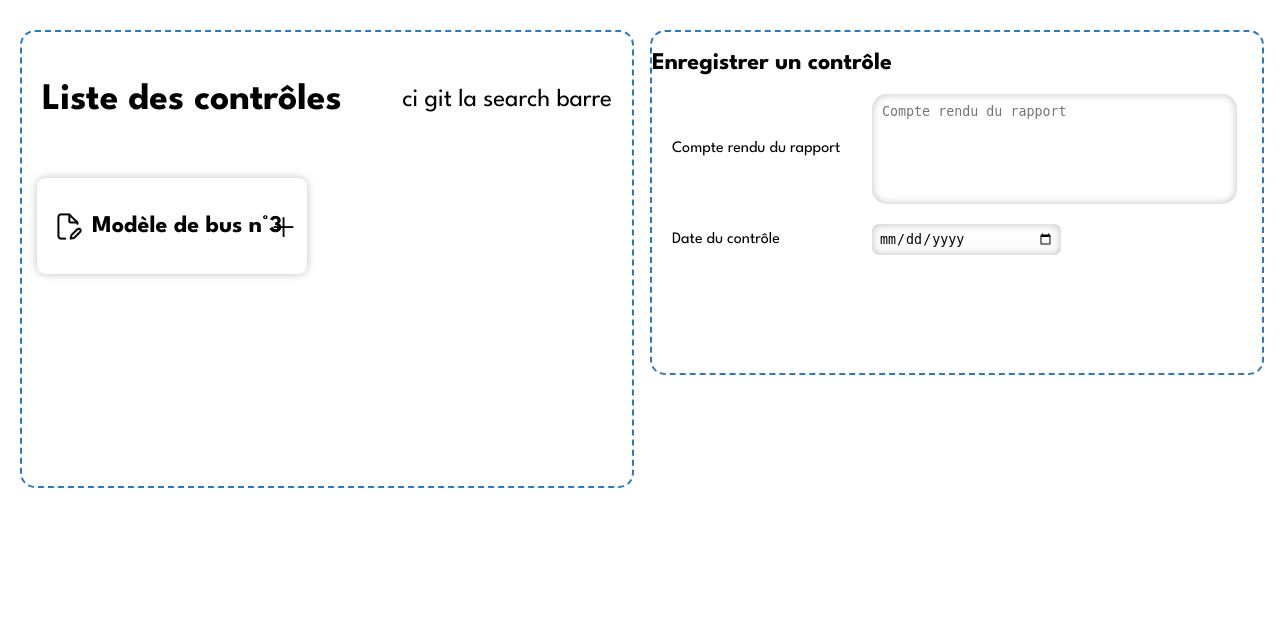
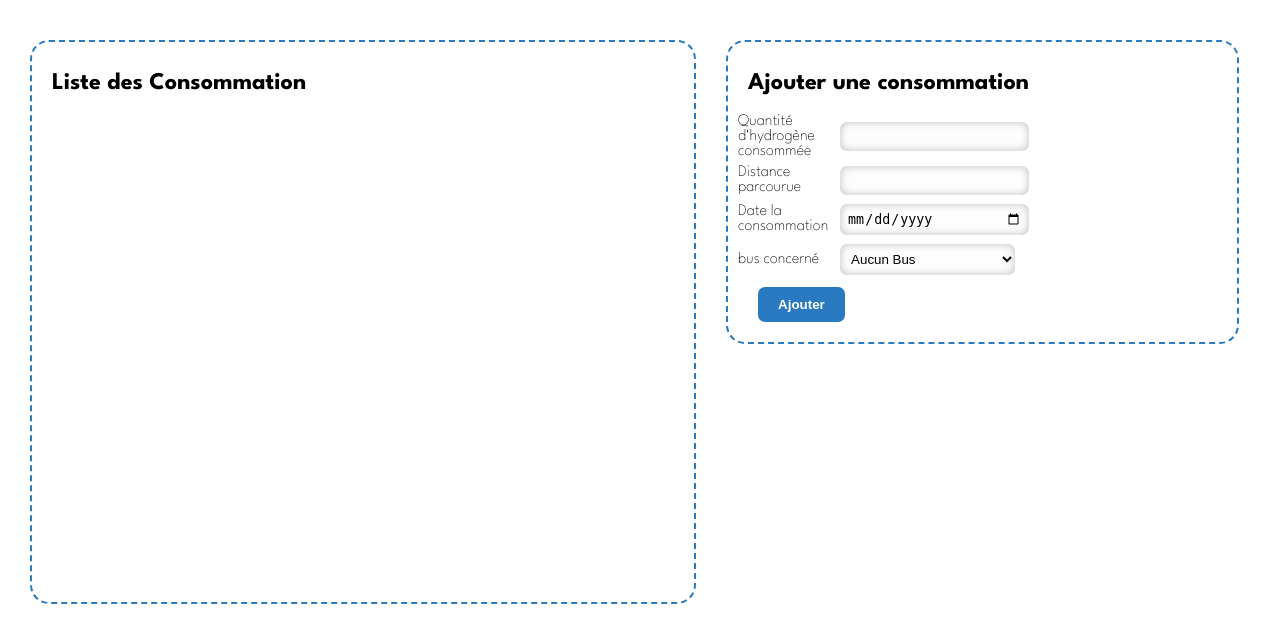
Before and after one commit to lynn2910/Hydro-Bus-Belfortain, a Flask app: page /consommation/show in a window 1280 px wide. Shown: the part 60-703 px from the top of the page. Run offline with Flask 3, Linux system fonts and the light colour scheme; parts of the project's set-up code (start-up, migrations or seed data) failed here and were passed over.

Commit message:
Update show_consommation.html
ma partie

```diff
--- a/templates/consommation/show_consommation.html
+++ b/templates/consommation/show_consommation.html
@@ -1,35 +1,38 @@
 {% extends 'layout.html' %}
 
 {% block title %}
-    <title>Contrôles | HydroBus</title>
+    <title>Consommation | HydroBus</title>
 {% endblock %}
-
-{% block stylesheets %}
-    <link rel="stylesheet" type="text/css" href="/styles/controle.css">
-{%  endblock %}
 
 {% block body %}
 <main>
-<section class="list-control">
-    <div class="head-text">
-        <h1>Liste des contrôles</h1>
-        <div class="serach_bar">
-            <p>ci git la search barre</p>
+    <div class="row_flex page_formatter">
+        <div class="big_docker models_list width_70">
+            <h2>Liste des Consommation</h2>
+
+            <div class=" list_container">
+                <div class="list">
+                    <!-- Boucle for pour tous les réservoirs en fonction du paramétrage (filtrage)-->
+                    {% for consommation in consommations %}
+                    <details class="card drop_shadow">
+                            <summary>
+                                <img src="./static/images/conso.svg" alt="">
+                                <h3>Consommation n°{{ Consomme["id_consommation"]}} ({{ Consomme["date_consommation"] }}) Bus-{{ Consomme["id_bus"] }}</h3>
+                            </summary>
+                            <div class="body">
+                            <div class="row_flex">
+                                <div class="left">
+                                <div class="info">
+                                    <h4>Date</h4>
+                                    <p>{{ Consomme["date_consommation"]}}</p>
+                                </div>
+                                <div class="info">
+                                    <h4>Bus</h4>
+                                    <p>bus-{{ Consomme["nom_bus"] }}</p>
                                 </div>
                             </div>
-
-    <section class="list list-control-body">
-        <details class="card">
-            <summary>
-                <img src="/images/Vector.png" alt="">
-                <p>Modèle de bus n°3</p>
-            </summary>
-            <div class="body">
-                <section class="date">
-                    <h3>Date:</h3>
-                    <p>01/01/1990</p>
-                </section>
-                <section class="edit">
+                            <div class="right i_love_you">
+                                <div class="card_actions">
                                     <svg class="popup_delete" viewBox="0 0 21 24" fill="none" xmlns="http://www.w3.org/2000/svg">
                                         <path d="M17.625 4.66667L16.6739 19.3491C16.5907 20.635 16.549 21.278 16.2792 21.7656C16.0416 22.1948 15.6832 22.5398 15.2513 22.7553C14.7608 23 14.1346 23 12.8824 23H8.1176C6.86538 23 6.23927 23 5.74868 22.7553C5.31676 22.5398 4.9584 22.1948 4.72082 21.7656C4.45096 21.278 4.40931 20.635 4.32602 19.3491L3.375 4.66667M1 4.66667H20M15.25 4.66667L14.9287 3.67431C14.6172 2.71264 14.4614 2.2318 14.1726 1.87631C13.9175 1.56238 13.59 1.31939 13.22 1.16962C12.8009 1 12.3086 1 11.3236 1H9.67635C8.69144 1 8.1991 1 7.78004 1.16962C7.41003 1.31939 7.08247 1.56238 6.82741 1.87631C6.53856 2.2318 6.38284 2.71264 6.07139 3.67431L5.75 4.66667" stroke="#F44343" stroke-width="2" stroke-linecap="round" stroke-linejoin="round"></path>
                                     </svg>
@@ -37,53 +40,119 @@
                                         <path d="M22.0795 5.9141L11.649 16.3628C10.6103 17.4033 7.52709 17.8852 6.83829 17.1952C6.14948 16.5051 6.61962 13.4165 7.65829 12.376L18.0997 1.91639C18.3572 1.63497 18.6689 1.40876 19.0162 1.25137C19.3633 1.09398 19.7388 1.00866 20.1198 1.00063C20.5007 0.992597 20.8794 1.06197 21.2329 1.20458C21.5864 1.3472 21.9074 1.56011 22.1765 1.83042C22.4455 2.10073 22.6572 2.42284 22.7986 2.77733C22.9399 3.13184 23.0083 3.51134 22.9992 3.89298C22.9901 4.27462 22.9039 4.6505 22.7459 4.99786C22.5878 5.34522 22.3611 5.65692 22.0795 5.9141Z" stroke="#2A7AC1" stroke-width="2" stroke-linecap="round" stroke-linejoin="round"></path>
                                         <path d="M10.8401 3.2854H5.37336C4.21347 3.2854 3.10116 3.74696 2.28099 4.56857C1.46083 5.39017 1 6.50449 1 7.66642V18.619C1 19.7809 1.46083 20.8952 2.28099 21.7168C3.10116 22.5384 4.21347 23 5.37336 23H17.4001C19.8164 23 20.6801 21.0285 20.6801 18.619V13.1427" stroke="#2A7AC1" stroke-width="2" stroke-linecap="round" stroke-linejoin="round"></path>
                                     </svg>
-                </section>
-                <section class="reservoir">
-                    <h3>Réservoir:</h3>
-                    <p>n°8</p>
-                </section>
-                <section class="compte_rendu">
-                    <h3>Compte rendu:</h3>
-                    <p>Lorem ipsum, dolor sit amet consectetur adipisicing elit. Id voluptatum sit repellendus voluptas recusandae enim nemo, voluptatem non. Eum, quasi placeat. Rerum dolorum voluptas provident quo voluptate, delectus consectetur nesciunt.</p>
-                </section>
+                                </div>
+                            </div>
+                            </div>
+                            <div class="full">
+                                <div class="info">
+                                    <h4>Quantité d'hydrogène consommée</h4>
+                                    <p>{{ Consomme["qt_hydrogène"]}}</p>
+                                </div>
+                            </div>
+                                <div class="full">
+                                <div class="info">
+                                    <h4>Distance parcourue</h4>
+                                    <p>{{ Consomme["distance_conso"]}}</p>
+                                </div>
+                            </div>
                         </div>
                         <div class="popup edit">
                             <div class="content">
-                    <h1>AAAAAAAAA</h1>
+                                <div class="popup_head">
+                                    <h2>Modification d’une consommation</h2>
                                     <div class="popup_close">
                                         <svg  viewBox="0 0 47 47" fill="none" xmlns="http://www.w3.org/2000/svg">
                                             <path d="M1.3006 1.30057C-0.433532 3.0347 -0.433532 5.84622 1.3006 7.58034L17.2202 23.5L1.3006 39.4198C-0.433532 41.1538 -0.433532 43.9655 1.3006 45.6996C3.03469 47.4335 5.84625 47.4335 7.58032 45.6996L23.5 29.7796L39.4198 45.6996C41.1539 47.4335 43.9656 47.4335 45.6995 45.6996C47.4335 43.9655 47.4335 41.1538 45.6995 39.4198L29.7796 23.5L45.6995 7.58039C47.4335 5.84631 47.4335 3.03474 45.6995 1.30065C43.9651 -0.433479 41.1539 -0.433479 39.4198 1.30065L23.5 17.2202L7.58032 1.30057C5.84625 -0.433522 3.03469 -0.433522 1.3006 1.30057Z" fill="black"></path>
                                         </svg>
                                     </div>
                                 </div>
+                                <p>consommation n°{{ Consomme["id_consommation"] }} ({{ Consomme["date_consommation"] }})</p>
+                               <form method="post", action="/consommations/edit">
+                                <div class="field row_flex">
+                                    <label for="qt_hydrogène_2">Quantité d'hydrogène consommée</label>
+                                    <input type="number" id="qt_hydrogène_2" name="qt_hydrogène_2">
+                                </div>
+                               <div class="field row_flex">
+                                    <label for="distance_conso_2">Distance parcourue</label>
+                                    <input type="number" id="distance_conso_2" name="distance_conso_2">
+                                </div>
+                                <div class="field row_flex">
+                                      <label for="_2">Date la consommation</label>
+                                      <input type="date" id="date_consommation_2" name="date_consommation_2">
+                                </div>
+                                <div class="field row_flex">
+                                    <label for="nom_bus">Bus Concerné</label>
+                                     <select class="form-select" id="nom_bus" name="nom_bus" required>
+                                              <option selected value="">Aucun bus</option>
+                                              {% for bus in buses %}
+                                                  <option value="{{ Bus['id_bus'] }}">{{ Bus["id_bus"] }} - {{ Bus["id_bus"] }}</option>
+                                              {% endfor %}
+                                     </select>
+                                </div>
+                            </form>
+                            </div>
                         </div>
                         <div class="popup delete">
                             <div class="content">
-                    <h2>BBBBBBB</h2>
+                                <div class="popup_head">
+                                    <h2>Supprimer un réservoir</h2>
                                     <div class="popup_close">
-                        <svg width="47" height="47" viewBox="0 0 47 47" fill="none" xmlns="http://www.w3.org/2000/svg">
+                                        <svg  viewBox="0 0 47 47" fill="none" xmlns="http://www.w3.org/2000/svg">
                                             <path d="M1.3006 1.30057C-0.433532 3.0347 -0.433532 5.84622 1.3006 7.58034L17.2202 23.5L1.3006 39.4198C-0.433532 41.1538 -0.433532 43.9655 1.3006 45.6996C3.03469 47.4335 5.84625 47.4335 7.58032 45.6996L23.5 29.7796L39.4198 45.6996C41.1539 47.4335 43.9656 47.4335 45.6995 45.6996C47.4335 43.9655 47.4335 41.1538 45.6995 39.4198L29.7796 23.5L45.6995 7.58039C47.4335 5.84631 47.4335 3.03474 45.6995 1.30065C43.9651 -0.433479 41.1539 -0.433479 39.4198 1.30065L23.5 17.2202L7.58032 1.30057C5.84625 -0.433522 3.03469 -0.433522 1.3006 1.30057Z" fill="black"></path>
                                         </svg>
                                     </div>
                                 </div>
+                                <p>Supprimer la consomation n°{{consommation["id_consommation"]}}</p>
+
+                                <div class="row_flex action_buttons">
+                                    <button type="button" class="cancel">Annuler</button>
+                                    <form action="/consommations/delete" method="get">
+                                        <input name="id_consommation" type="text" value="{{ Consomme['id_consommation'] }}" hidden="hidden">
+                                        <button type="submit">Supprimer</button>
+                                    </form>
+                                </div>
+                            </div>
                         </div>
                     </details>
-    </section>
-</section>
-<section class="record">
-    <h1>Enregistrer un contrôle</h1>
-    <!-- TODO ajouter action + method -->
-    <form class="record-form">
-        <input type="hidden" id="id_form">
-        <div class="record-rapport-box">
-            <textarea id="record-rapport" name="record-rapport" placeholder="Compte rendu du rapport"></textarea>
-            <label for="record-rapport">Compte rendu du rapport</label>
+                    {% endfor %}
                 </div>
-        <div class="record-date">
-            <input type="date" name="record-date" id="record-date">
-            <label for="record-date">Date du contrôle</label>
+            </div>
+        </div>
+        <div class="big_docker no_border no_padding fix_height">
+            <div class="column_flex">
+                <div class="big_docker full_width child auto_horizontal_margin no_left_margin">
+                    <h2>Ajouter une consommation</h2>
+                    <!-- Valeurs du formulaire à récupérer ! -->
+                    <form method="post", action="/consommations/new">
+                       <div class="field row_flex">
+                                    <label for="qt_hydrogène_2">Quantité d'hydrogène consommée</label>
+                                    <input type="number" id="qt_hydrogène_2" name="qt_hydrogène_2" required>
+                                </div>
+                               <div class="field row_flex">
+                                    <label for="distance_conso_2">Distance parcourue</label>
+                                    <input type="number" id="distance_conso_2" name="distance_conso_2" required>
+                                </div>
+                                <div class="field row_flex">
+                                      <label for="_2">Date la consommation</label>
+                                      <input type="date" id="date_consommation_2" name="date_consommation_2" required>
+                                </div>
+                                <div class="field row_flex">
+                                    <label for="id_modele_reservoir">bus concerné</label>
+                                     <select class="form-select" id="nom_bus" name="nom_bus" required>
+                                              <option selected value="">Aucun Bus</option>
+                                              {% for bus in buses %}
+                                                  <option value="{{ Bus['nom_bus'] }}">{{ Bus["nom_bus"] }} - {{ Bus["nom_bus"] }}</option>
+                                              {% endfor %}
+                                     </select>
+                                </div>
+
+                        <div class="field row_flex">
+                            <button>Ajouter</button>
                         </div>
                     </form>
-</section>
+                </div>
+            </div>
+        </div>
+    </div>
 </main>
 {% endblock %}
```
Lines whose indentation alone changed are shown as unchanged.
